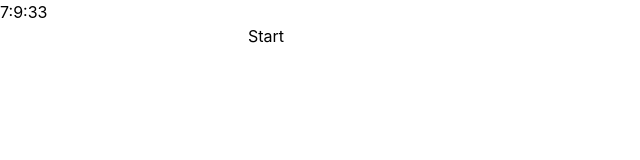
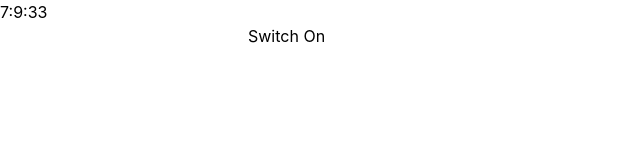
Before and after one commit to jamshidabduraxmonov/remindWatch, a React (Vite) app: page / in a window 1280 px wide. Shown: the top 160 px of the page, without its empty margins (0-640 px from the left). Built offline with nearby package versions, Linux system fonts and the light colour scheme.

Commit message:
feat: implement On/Off switch

```diff
--- a/src/App.jsx
+++ b/src/App.jsx
@@ -6,6 +6,7 @@ export default function RemindWatch() {
 
   const [time, setTime] = useState([]);
   const [minute, setMinute] = useState();
+  const [isOn, setIsOn] = useState(false);
 
   useEffect(()=> {
     setInterval(()=> {
@@ -35,6 +36,7 @@ export default function RemindWatch() {
 
 
    useEffect(()=> {
+    if(!isOn) return;
       intervalPlay();
     }, [minute]);
 
@@ -50,7 +52,14 @@ export default function RemindWatch() {
     <div>
       <h1 className=''>{time}</h1>
       <input type="number" />
-      <button onClick={intervalPlay}>Start</button>
+
+      {
+        !isOn ? (
+          <button onClick={() => setIsOn(true)}>Switch On</button>
+        ) : (
+          <button onClick={() => setIsOn(false)}>Switch Off</button>
+        )
+      }
     </div>
     )
 }
```
